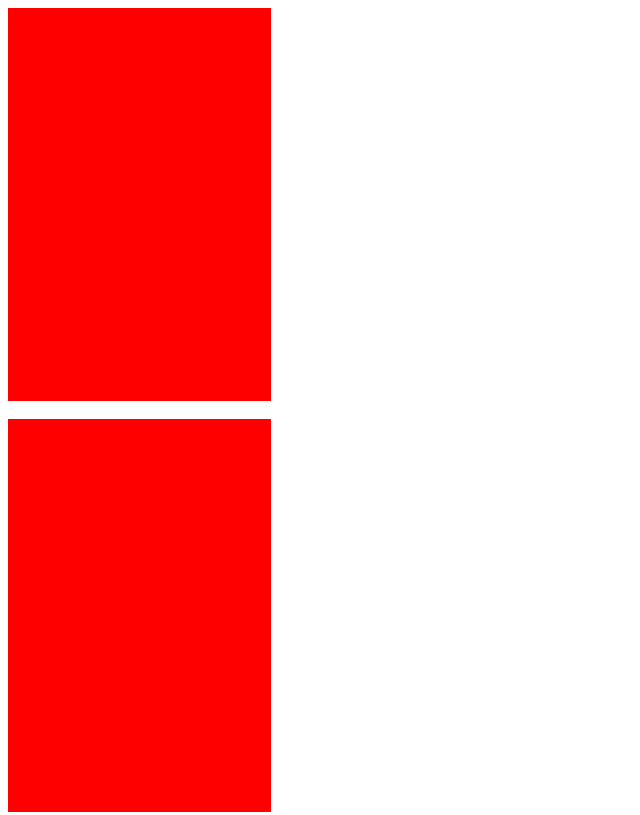
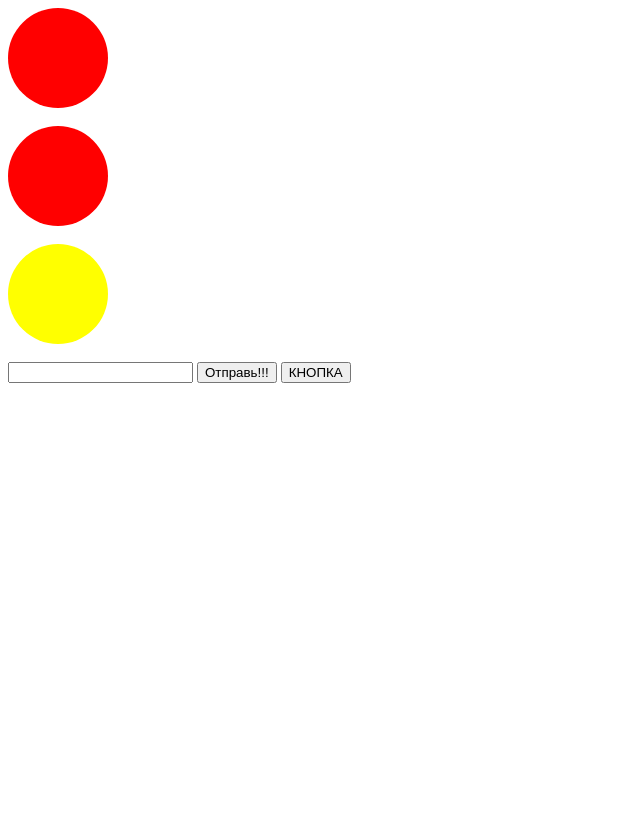
Before and after one commit to Maximiliarmus/HTML, a plain HTML site: page Blocks.html in a window 1280 px wide. Shown: the top 815 px of the page, without its empty margins (0-640 px from the left). Drawn offline with Linux system fonts and the light colour scheme.

Commit message:
Первые файлы

```diff
--- a/Blocks.css
+++ b/Blocks.css
@@ -1,18 +1,22 @@
-.cards__container-item{
-    width: 263px;
-    height: 393px;
+/* Стили для красного круга */
+.circle{
+    width: 100px;
+    height: 100px;
     background: red;
+    /* border: 5px dotted;
+    border-color: blue; */
+    border-radius: 50%;
 }
-.cards__container-item{
-    width: 263px;
-    height: 393px;
-    background: red;
+/* Стили для черного круга */
+/* .egor1{
+    width: 150px;
+    height: 150px;
+    background: black;
+    border: 5px dotted;
+    border-color: blue;
+    border-radius: 50%;
+} */
+/* Стили для желтого круга */
+.yellow{
+    background-color: yellow;
 }
-.cards__container-item{
-    width: 263px;
-    height: 393px;
-    background: red;
-}
-.cards__container-item_blue{
-    background: blue;
-}
--- a/Blocks.html
+++ b/Blocks.html
@@ -7,10 +7,13 @@
     <link rel="stylesheet" href="Blocks.css"
 </head>
 <body>
-    <div class="cards__container-item"></div> <br>
-    <div class="cards__container-item"></div> <br>
-     <div class="cards__container-item"></div> <br>
-    //fghghfghf
-    <div class="cards__container-item cards__container-item_blue"></div>
+    <div class="circle"></div> <br>
+    <div class="circle"></div> <br>
+ <div class="circle yellow"></div> <br>
+<input type="text" id="username" name="username">
+<input type="submit" value="Отправь!!!">
+<input type="button" value="КНОПКА"
+
+
 </body>
 </html>
```
